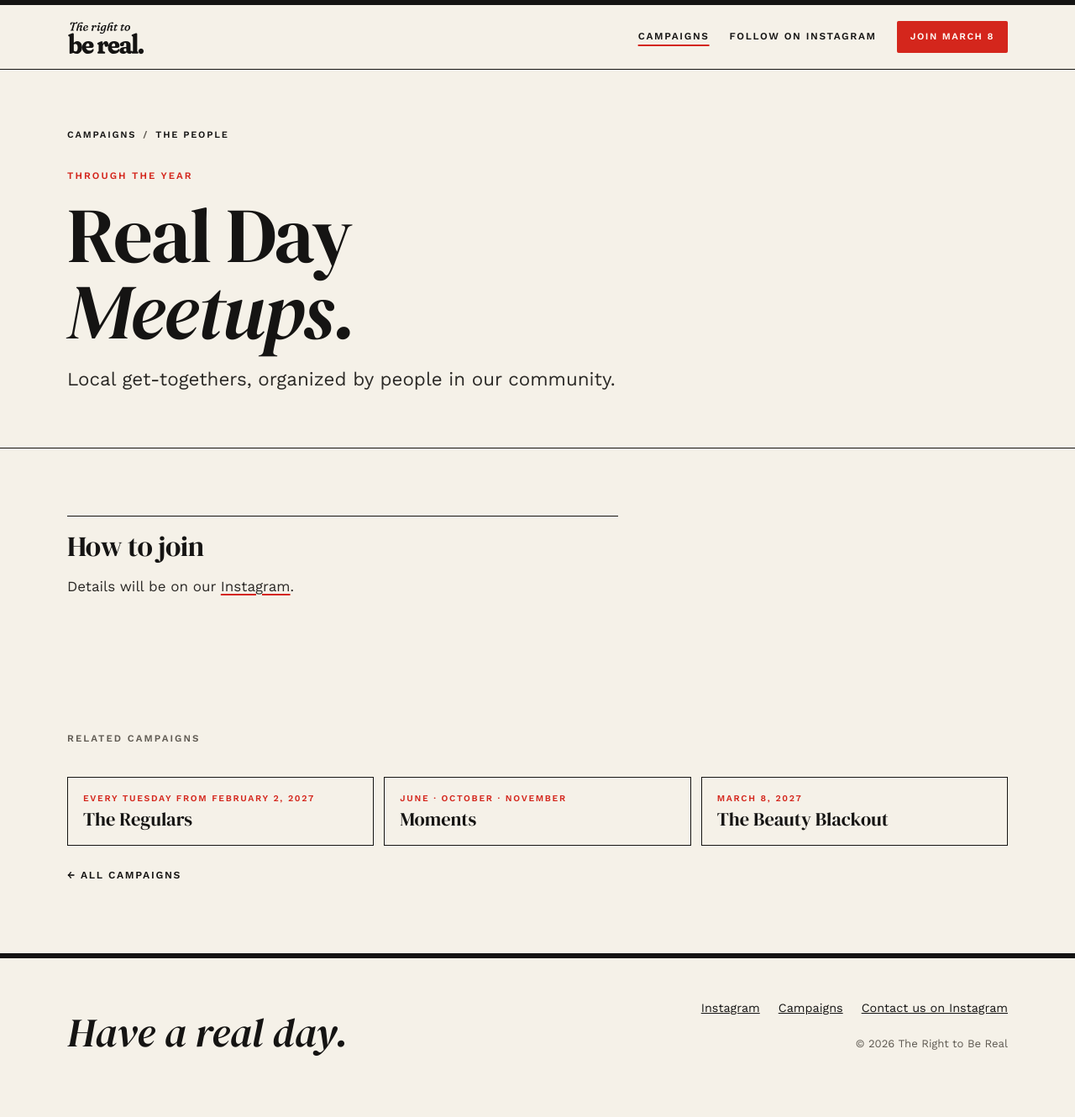
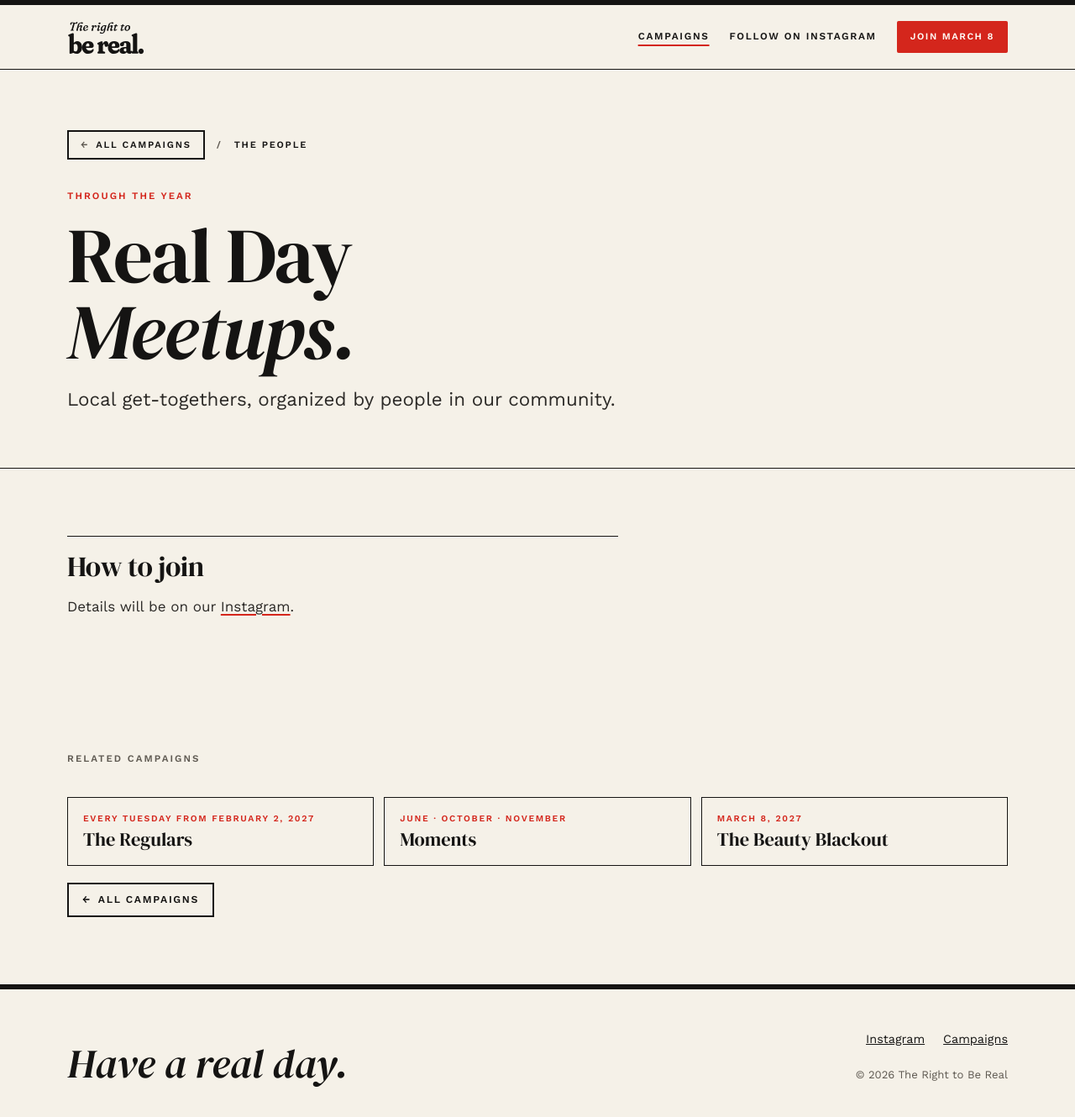
Before and after one commit to jaydjj/therighttobereal, a Jekyll site: the page built from _campaigns/real-day-meetups.md, in a window 1280 px wide. Shown: the whole page at 84% size. Built offline with Jekyll 4.4.1, drawn with Linux system fonts in a browser that asks for light colours; before the commit the page ends 1293 px from its top, so only the background shows below that.

Commit message:
Add a clear back link on campaign pages; drop Contact from footer
Co-Authored-By: Claude Opus 5.5 <noreply@anthropic.com>
Claude-Session: https://claude.ai/code/session_01JZ4wws3iiMBmCz22Ze7Psy

```diff
--- a/_includes/footer.html
+++ b/_includes/footer.html
@@ -4,7 +4,6 @@
     <nav class="foot-links" aria-label="Footer">
       <a href="{{ site.instagram }}" target="_blank" rel="noopener">Instagram</a>
       <a href="{{ '/campaigns/' | relative_url }}">Campaigns</a>
-      <a href="{{ site.instagram }}" target="_blank" rel="noopener">Contact us on Instagram</a>
     </nav>
     <p class="foot-copy">&copy; <span id="year">{{ site.time | date: '%Y' }}</span> The Right to Be Real</p>
   </div>
--- a/_layouts/campaign.html
+++ b/_layouts/campaign.html
@@ -6,7 +6,7 @@ layout: default
 <article class="campaign pillar-{{ page.pillar }}">
   <header class="c-hero">
     <div class="container">
-      <nav class="crumbs" aria-label="Breadcrumb"><a href="{{ '/campaigns/' | relative_url }}">Campaigns</a><span aria-hidden="true">/</span><a href="{{ '/campaigns/' | relative_url }}#{{ pillar.id }}">{{ pillar.name }}</a></nav>
+      <nav class="crumbs" aria-label="Back"><a class="back-top" href="{{ '/campaigns/' | relative_url }}"><span aria-hidden="true">←</span> All campaigns</a><span class="crumb-sep" aria-hidden="true">/</span><a href="{{ '/campaigns/' | relative_url }}#{{ pillar.id }}">{{ pillar.name }}</a></nav>
       <p class="kicker">{{ page.when }}</p>
       <h1>{{ page.title_html | default: page.title }}</h1>
       <p class="c-intro">{{ page.intro | default: page.summary }}</p>
--- a/assets/styles.css
+++ b/assets/styles.css
@@ -332,3 +332,10 @@ s { text-decoration: line-through; text-decoration-color: var(--red); text-decor
 /* Nav: keep the Blackout button, tuck text links away on small phones */
 @media (max-width: 760px) { .nav .nav-ig { display: none; } }
 @media (max-width: 340px) { .nav .nav-link { display: none; } }
+
+/* Campaign pages: clear way back to the overview */
+.crumbs { align-items: center; gap: 10px 14px; }
+.back-top { display: inline-flex; align-items: center; gap: 8px; padding: 10px 14px; border: 2px solid var(--ink); text-decoration: none; }
+.back-top:hover { background: var(--ink); color: var(--paper); text-decoration: none !important; }
+.c-related .back { display: inline-flex; gap: 8px; padding: 12px 16px; border: 2px solid var(--ink); }
+.c-related .back:hover { background: var(--ink); color: var(--paper); text-decoration: none; }
```
